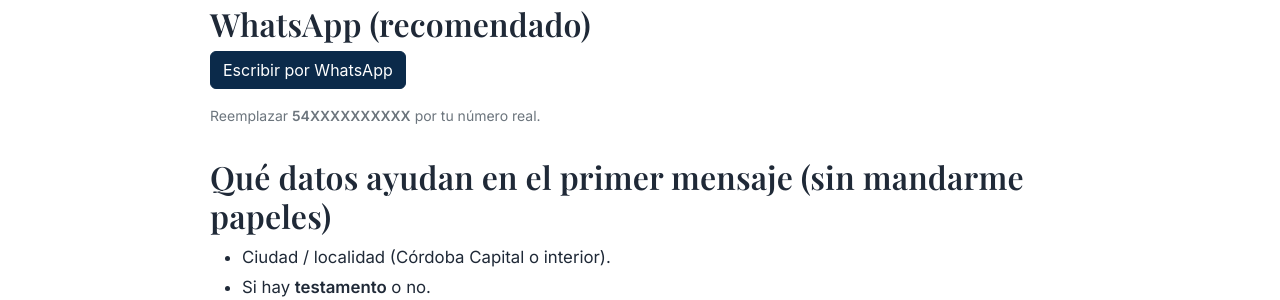
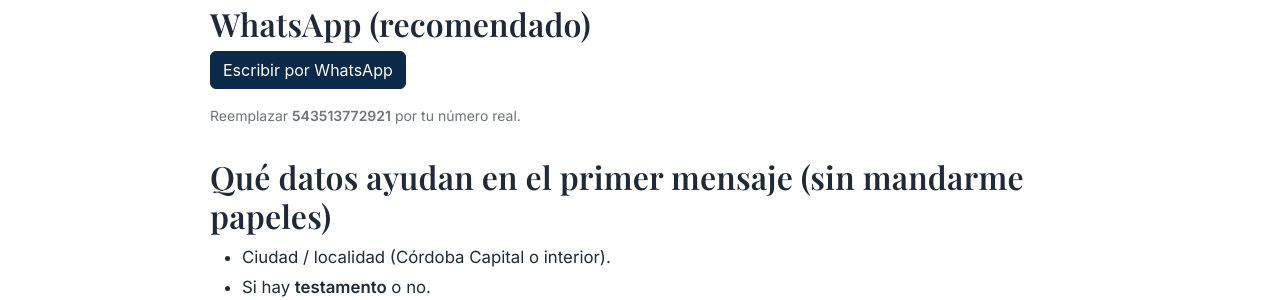
Before and after one commit to Elitedomainsx/sucesionescordoba, a Jekyll site: the page built from contacto.md, in a window 1280 px wide and 1375 px high. Shown: the part 301-601 px from the top of the window. Built offline with Jekyll 4.4.1, drawn with Linux system fonts in a browser that asks for light colours.

Commit message:
Update contacto.md

```diff
--- a/contacto.md
+++ b/contacto.md
@@ -7,9 +7,9 @@ quick: "Podés escribir por WhatsApp o dejar un mensaje. Para la primera consult
 
 ## WhatsApp (recomendado)
 
-<a class="btn btn-primary" href="https://wa.me/54XXXXXXXXXX?text=Hola%2C%20quiero%20consultar%20por%20una%20sucesi%C3%B3n%20en%20C%C3%B3rdoba.%20%C2%BFPodemos%20coordinar%20una%20consulta%20inicial%3F" target="_blank" rel="noopener">Escribir por WhatsApp</a>
+<a class="btn btn-primary" href="https://wa.me/543513772921?text=Hola%2C%20quiero%20consultar%20por%20una%20sucesi%C3%B3n%20en%20C%C3%B3rdoba.%20%C2%BFPodemos%20coordinar%20una%20consulta%20inicial%3F" target="_blank" rel="noopener">Escribir por WhatsApp</a>
 
-<div class="small text-muted mt-2">Reemplazar <strong>54XXXXXXXXXX</strong> por tu número real.</div>
+<div class="small text-muted mt-2">Reemplazar <strong>543513772921</strong> por tu número real.</div>
 
 ## Qué datos ayudan en el primer mensaje (sin mandarme papeles)
 
```
